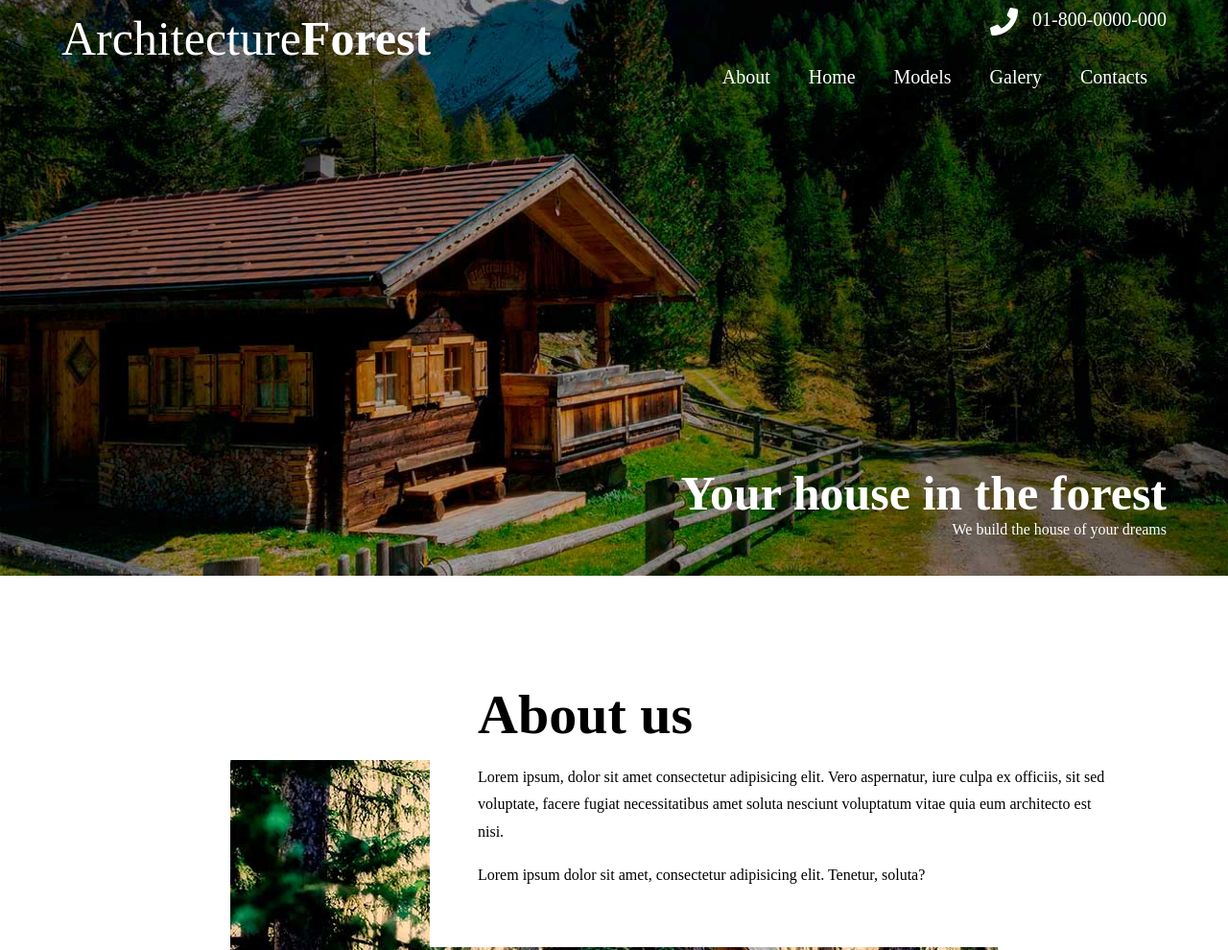
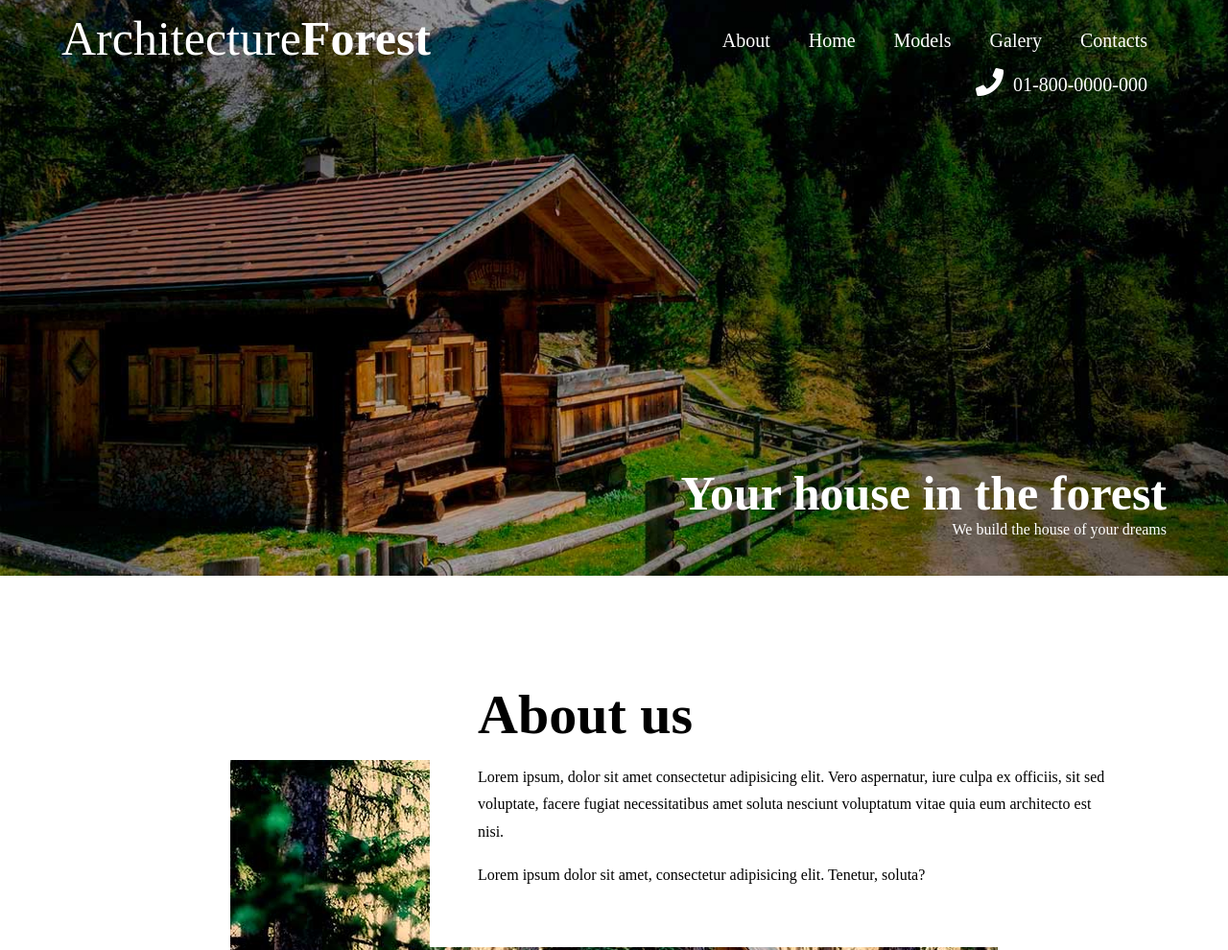
Before and after one commit to ProgrammeRoy/architectureproject, a plain HTML site: page index.html in a window 1280 px wide. Shown: the top 990 px of the page at 96% size. Drawn offline with Linux system fonts and the light colour scheme.

Commit message:
Fix footer and header

```diff
--- a/css/mystyle.css
+++ b/css/mystyle.css
@@ -122,7 +122,7 @@ img {
     font-weight: 900;
 }
 
-@media (min-width: 768px) {
+@media (min-width: 800px) {
     .nav {
         display: flex;
         align-items: center;
@@ -145,6 +145,7 @@ img {
 
 .phone {
     display: flex;
+    padding: 0 2rem;
 }
 
 .phone::before {
@@ -153,8 +154,8 @@ img {
     background-image: url(../images/telefono.png);
     background-repeat: no-repeat;
     background-position: center center;
-    width: 4rem;
-    height: 4rem;
+    width: 3rem;
+    height: 3rem;
     margin-right: 1rem;
 }
 
@@ -398,6 +399,7 @@ img {
     background-image: url(../images/footer_bg.jpg);
     background-repeat: no-repeat;
     background-position: center center;
+    background-size: cover;
     display: flex;
     flex-direction: column;
     justify-content: flex-end;
--- a/index.html
+++ b/index.html
@@ -22,7 +22,6 @@
                     <h1 class="nav-logo-name">Architecture<span>Forest</span></h1>
                 </div>
                 <div class="contact">
-                    <a class="phone" href="tel:01-800-0000-000">01-800-0000-000</a>
                     <div class="nav-menu">
                         <a class="link" href="#">About</a>
                         <a class="link" href="#">Home</a>
@@ -30,6 +29,7 @@
                         <a class="link" href="#">Galery</a>
                         <a class="link" href="#">Contacts</a>
                     </div>
+                    <a class="phone" href="tel:01-800-0000-000">01-800-0000-000</a>
                 </div>
             </div>
             <div class="slogan">
@@ -106,6 +106,7 @@
     </section>
 
     <footer class="footer">
+        <div class="container">
             <div class="nav">
                 <div class="nav-logo">
                     <h1 class="nav-logo-name">Architecture<span>Forest</span></h1>
@@ -121,7 +122,7 @@
                     </div>
                 </div>
             </div>
-
+        </div>
         <div class="copyright">All rights reserved &copy;</div>
     </footer>
 
```
Lines whose indentation alone changed are shown as unchanged.
